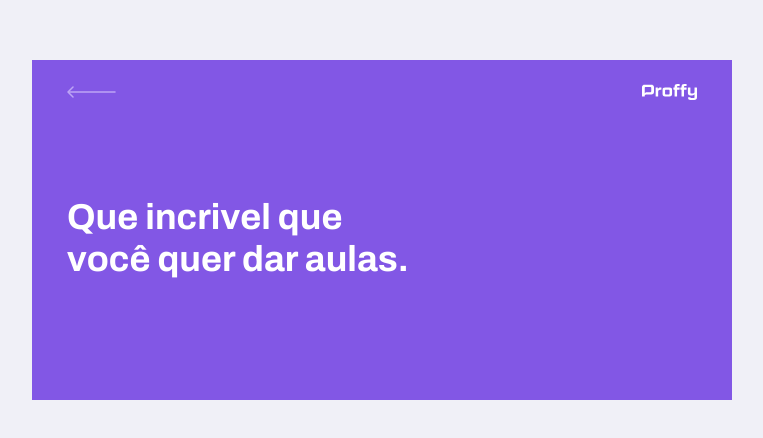
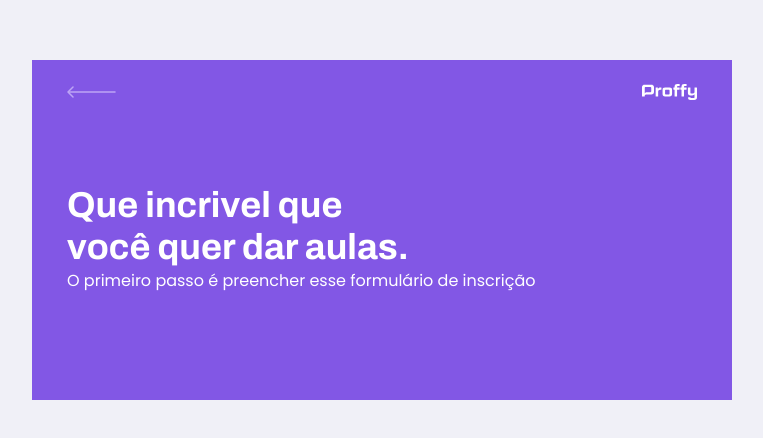
Before and after one commit to Lucas-Bispo/web, a React (Create React App) app: page /give-classes in a window 1280 px wide. Shown: the part 170-608 px from the top of the page, without its empty margins (258-1021 px from the left). Built offline with nearby package versions, Linux system fonts and the light colour scheme.

Commit message:
por falta de tempo, vou refazer a atividade nlw juntamente com a atualição da plataforma para 2.0

```diff
--- a/src/components/PageHeader/index.tsx
+++ b/src/components/PageHeader/index.tsx
@@ -9,6 +9,7 @@ import './styles.css';
 
 interface PageHeaderProps{
     title: string;
+    description?: string;
 }
 
 
@@ -25,6 +26,7 @@ const PageHeader: React.FC<PageHeaderProps> = (props) => {
 
         <div className="header-content">
             <strong>{props.title}</strong>
+            { props.description && <p>{props.description}</p>}
 
             {props.children}
         </div>
--- a/src/components/PageHeader/styles.css
+++ b/src/components/PageHeader/styles.css
@@ -38,7 +38,12 @@
     line-height: 4.2rem;
     color:var(--color-title-in-primary);
 }
+.page-header .header-content p {
+   max-width: 30rem Archivo;
+   font-size: 1.6;
+   color: var(--color-title-in-primary);
 
+}
 @media(min-width: 700px){
     .page-header{
         height: 340px;
--- a/src/pages/TeacherFrom/index.tsx
+++ b/src/pages/TeacherFrom/index.tsx
@@ -4,7 +4,10 @@ import PageHeader from '../../components/PageHeader';
 function TeacherFrom(){
     return(
         <div id="page-teacher-form" className="container">
-           <PageHeader title="Que incrivel que você quer dar aulas." />
+           <PageHeader
+           title="Que incrivel que você quer dar aulas."
+           description="O primeiro passo é preencher esse formulário de inscrição"
+           />
         </div>
     )
 }
```
